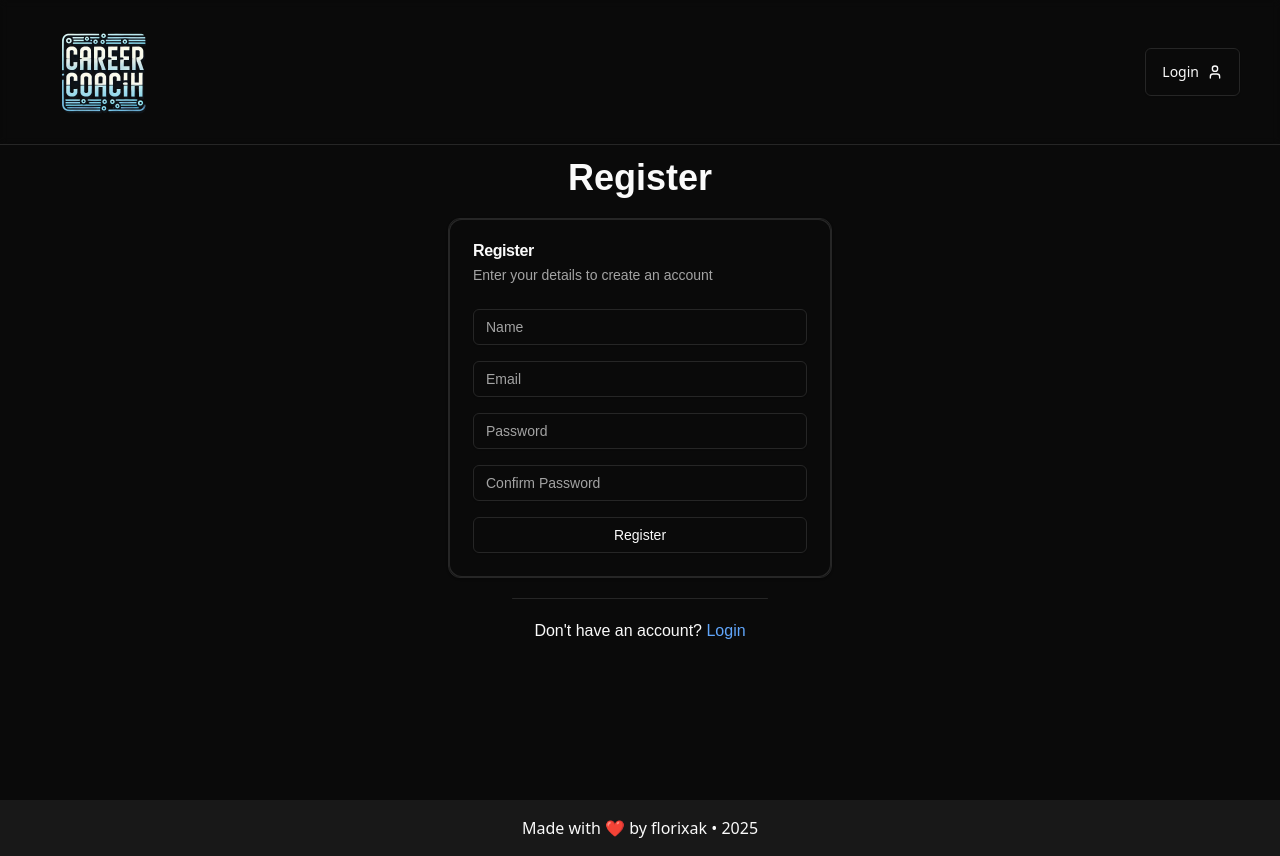
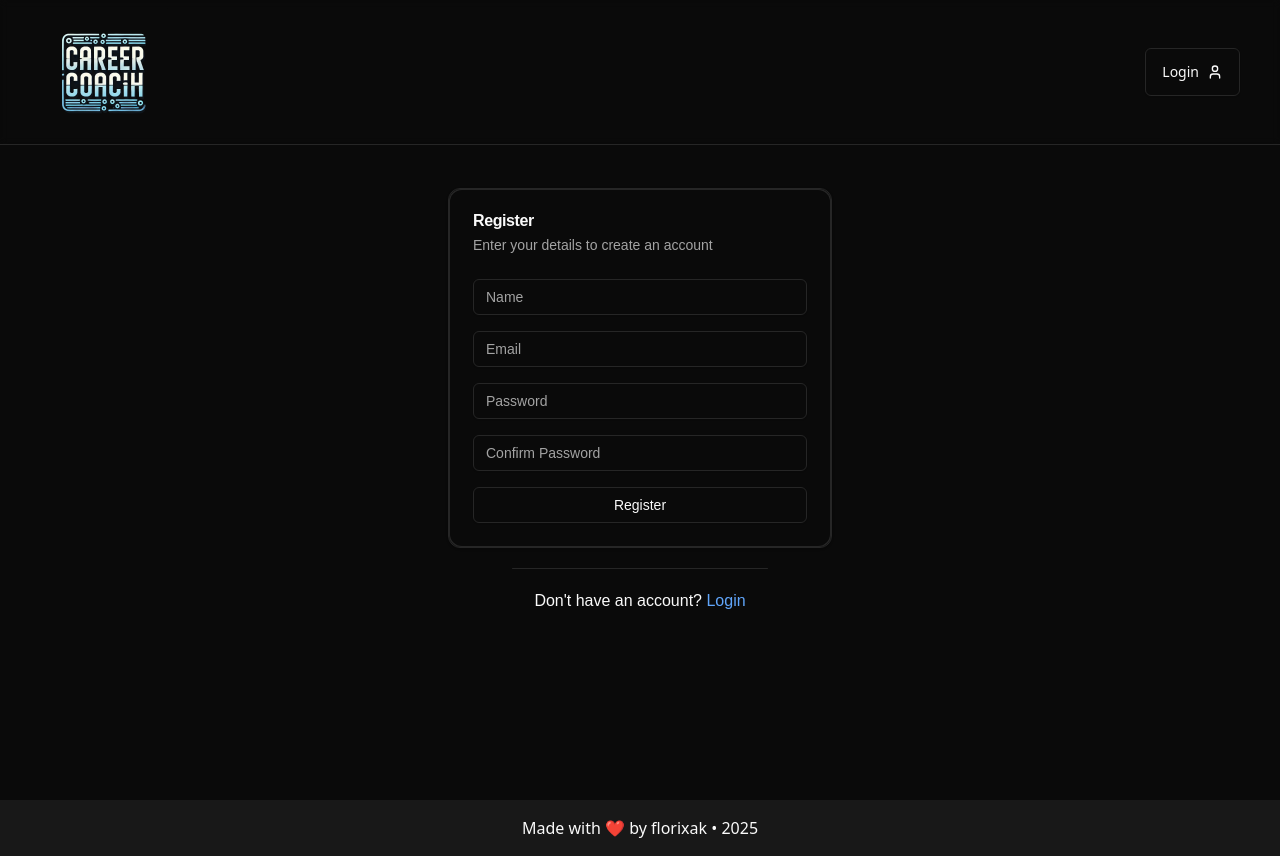
Before and after one commit to florixak/career-coach, a Next.js app: page /register in a window 1280 px wide. Built offline with nearby package versions, Linux system fonts and the light colour scheme; no server answers; a web font is replaced by a local one.

Commit message:
Remove redundant title

```diff
--- a/app/(root)/login/page.tsx
+++ b/app/(root)/login/page.tsx
@@ -5,7 +5,6 @@ import React from "react";
 const Page = () => {
   return (
     <section className="flex-center flex-col gap-5">
-      <h1 className="text-4xl font-bold">Login</h1>
       <LoginForm />
       <div className="w-1/5 border-t rounded-full text-center"></div>
       <p>
--- a/app/(root)/register/page.tsx
+++ b/app/(root)/register/page.tsx
@@ -5,7 +5,6 @@ import React from "react";
 const Page = () => {
   return (
     <section className="flex-center flex-col gap-5">
-      <h1 className="text-4xl font-bold">Register</h1>
       <RegisterForm />
       <div className="w-1/5 border-t rounded-full text-center"></div>
       <p>
```
